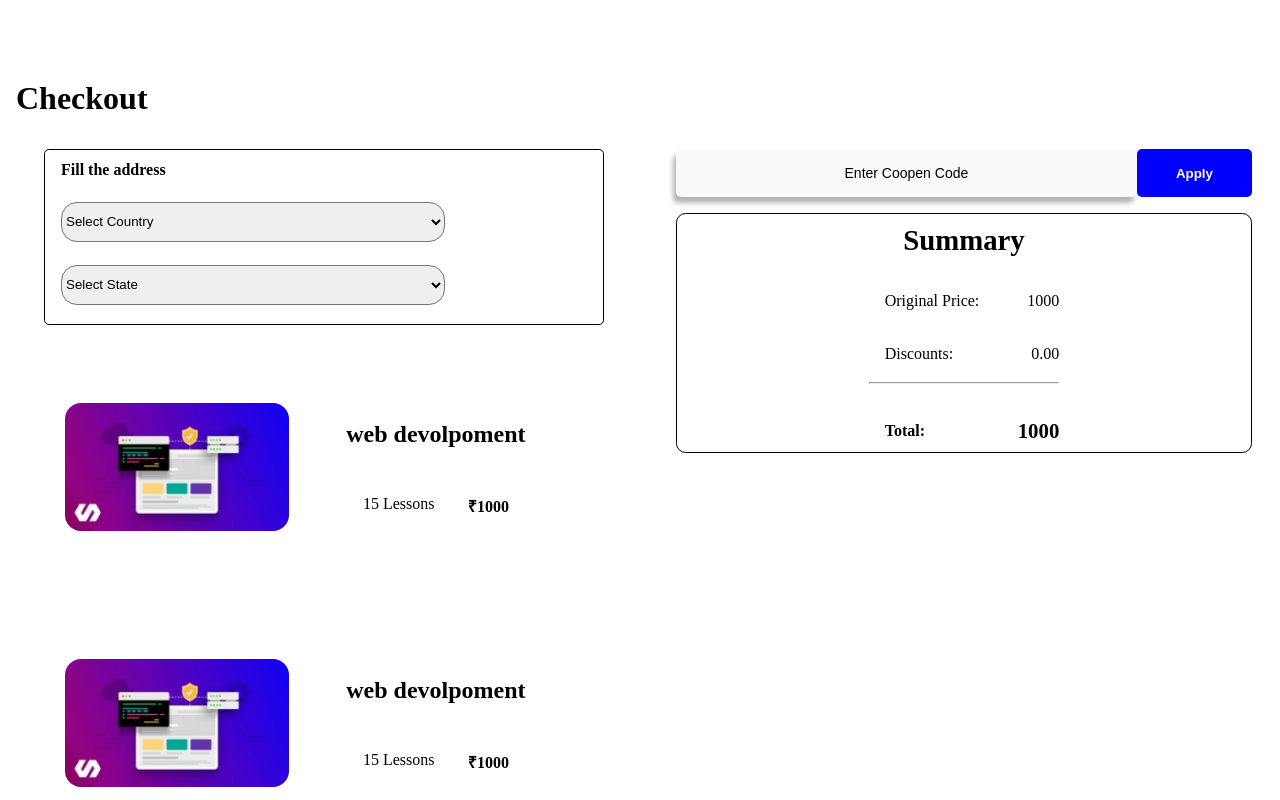
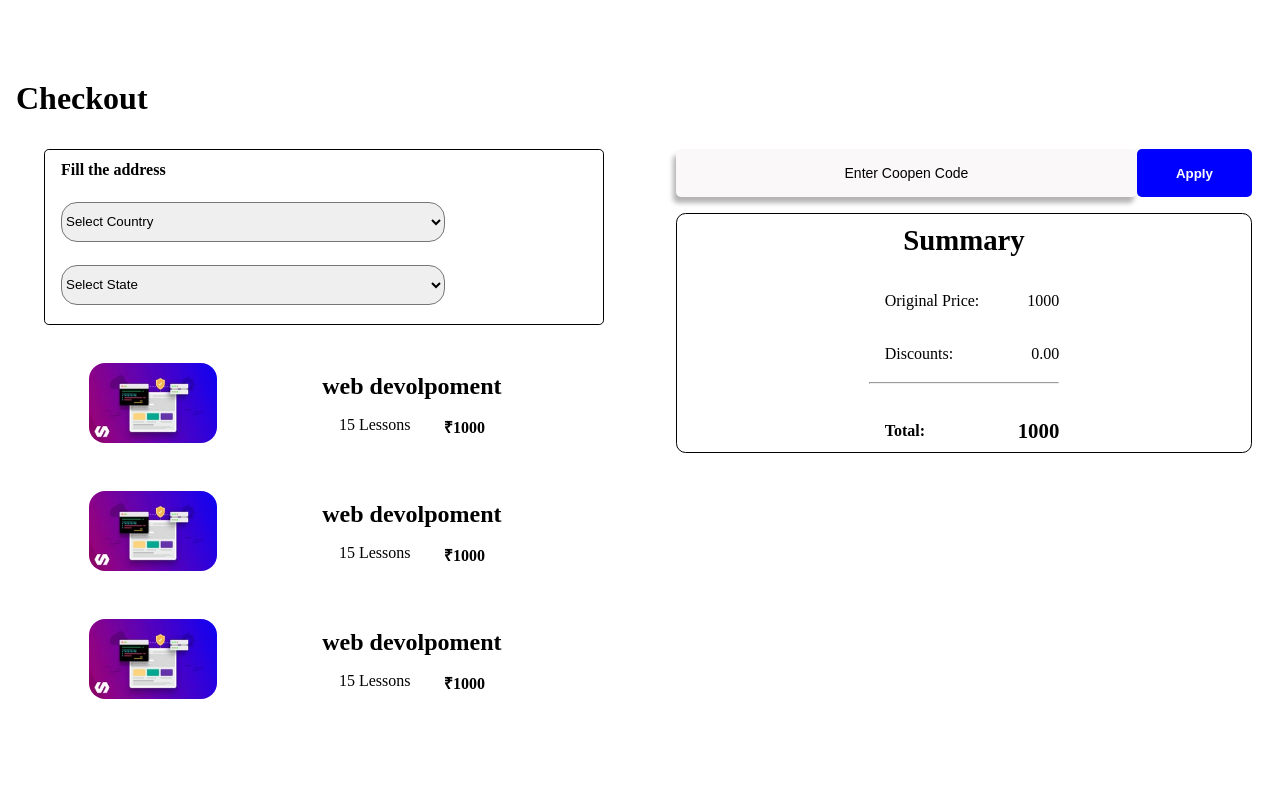
Before and after one commit to AbhijithKK/learnly, a React (Vite) app in the folder Client/: page / in a window 1280 px wide. Shown: the top 800 px of the page. Built offline with nearby package versions, Linux system fonts and the light colour scheme.

Commit message:
payment course box inline css removed

```diff
--- a/Client/src/Components/CourseBox/Cbox.css
+++ b/Client/src/Components/CourseBox/Cbox.css
@@ -45,6 +45,29 @@
   font-weight: bold;
 }
 
+
+
+
+/* payment-page */
+
+.payment-cb-container{
+  box-shadow: 0px 0px 0px;
+  width: 90%;
+  height: 8rem ;
+}
+.payment-cb-hedding{
+
+  padding-bottom: 0.0rem;
+}
+.cb-img-payment img{
+  height: 5rem;
+  width: 8rem;
+}
+
+
+
+
+
 @media (max-width: 600px) {
   .cb-container {
     width: 80%;
--- a/Client/src/Components/PaymentCbox/PaymentCob.tsx
+++ b/Client/src/Components/PaymentCbox/PaymentCob.tsx
@@ -13,27 +13,18 @@ const PaymentCbox = ({
 }: CboxInterface) => {
   return (
     <div
-      className="cb-container"
-      style={{
-        boxShadow: "0px 0px 0px",
-        width: "90%",
-      }}
+      className="cb-container payment-cb-container"
+
     >
       <div className="cb-image cb-img-payment">
         <img
           src={image ? image : dummyimg}
           alt="imagess"
-          style={{
-            height: "8rem",
-            width: "14rem",
-          }}
+
         />
       </div>
       <div className="cb-text-main">
-        <h2 className="cb-headding" style={{
-            paddingBottom:" 1.9rem"
-
-        }}>{hedding}</h2>
+        <h2 className="cb-headding payment-cb-hedding" >{hedding}</h2>
         {/* <p className="cb-discription">{discription}</p> */}
         <div className="cb-prize">
           <p>{lesson}</p>
```
